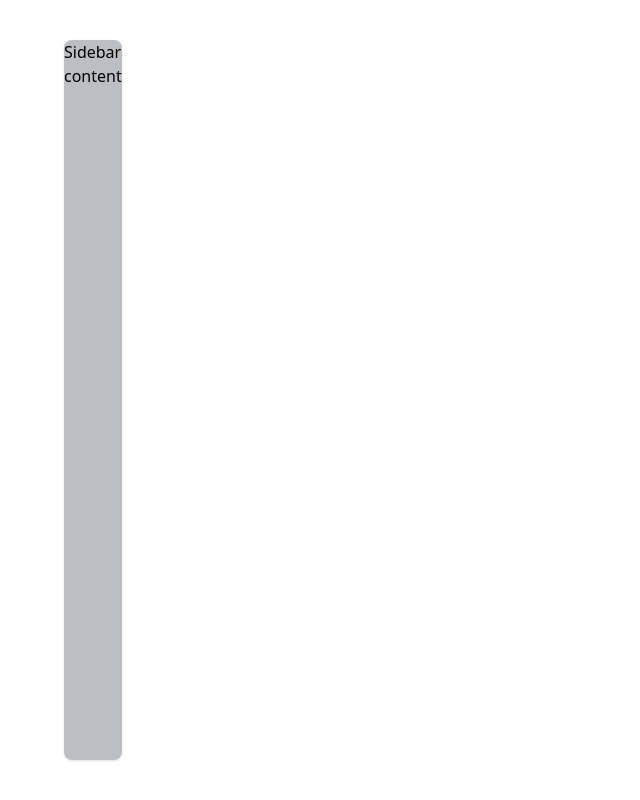
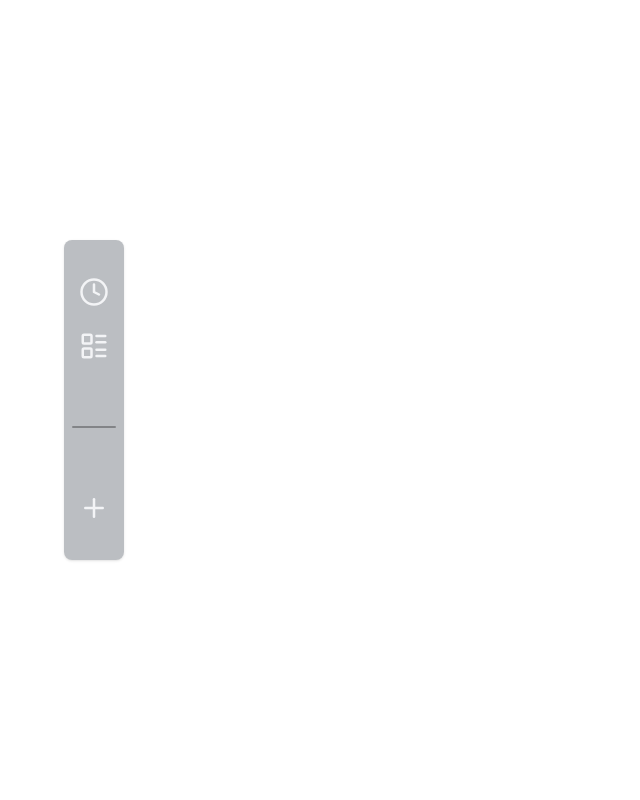
Before and after one commit to RockyPHER/in_study, a React (Vite) app: page / in a window 1280 px wide. Shown: the whole page, without its empty margins (0-640 px from the left). Built offline with nearby package versions, Linux system fonts and the light colour scheme; the HTML template or start-up script is replaced by a standard one.

Commit message:
chore: add sidebar buttons

```diff
--- a/src/components/buttons/button.tsx
+++ /dev/null
@@ -1,11 +0,0 @@
-const Button = ({ children }: { children: React.ReactNode }) => {
-  return (
-    <div>
-      <button className="bg-gray-300 bg-opacity-40 active:bg-grey-600 active:bg-opacity-30 hover:bg-white hover:bg-opacity-50 px-3 py-1 rounded text-white">
-        {children}
-      </button>
-    </div>
-  );
-};
-
-export default Button;
--- /dev/null
+++ b/src/components/buttons/buttonSidebar.tsx
@@ -0,0 +1,13 @@
+import React from "react";
+
+const ButtonSBar = ({ children }: { children: React.ReactNode }) => {
+  return (
+    <div>
+      <button className="w-auto h-auto p-2 rounded-full text-gray-100 hover:bg-gray-500 hover:bg-opacity-35 hover:scale-105 active:bg-gray-600 active:bg-opacity-30 active:scale-95 transition-all">
+        {children}
+      </button>
+    </div>
+  );
+};
+
+export default ButtonSBar;
--- a/src/components/buttons/pause.tsx
+++ /dev/null
@@ -1,11 +0,0 @@
-import Button from "./button";
-
-const PauseButton = () => {
-  return (
-    <div>
-      <Button>Pause</Button>
-    </div>
-  );
-};
-
-export default PauseButton;
--- a/src/components/buttons/start.tsx
+++ /dev/null
@@ -1,11 +0,0 @@
-import Button from "./button";
-
-const StartButton = () => {
-  return (
-    <div>
-      <Button>Start</Button>
-    </div>
-  );
-};
-
-export default StartButton;
--- a/src/components/buttons/stop.tsx
+++ /dev/null
@@ -1,11 +0,0 @@
-import Button from "./button";
-
-const StopButton = () => {
-  return (
-    <div>
-      <Button>Stop</Button>
-    </div>
-  );
-};
-
-export default StopButton;
--- a/src/components/containers/buttonContainer.tsx
+++ b/src/components/containers/buttonContainer.tsx
@@ -1,6 +1,6 @@
 const ButtonContainer = ({ children }: { children: React.ReactNode }) => {
   return (
-    <div className="w-min bg-black bg-opacity-30 rounded flex p-10 gap-3">
+    <div className="bg-black bg-opacity-30 rounded flex p-10 gap-3">
       {children}
     </div>
   );
--- a/src/components/containers/sidebar.tsx
+++ b/src/components/containers/sidebar.tsx
@@ -1,8 +1,25 @@
+import { Clock, LayoutList, Plus } from "lucide-react";
+import ButtonSBar from "../buttons/buttonSidebar";
+
 const Sidebar = () => {
   return (
-    <div className="w-auto h-[90%] absolute top-1/2 left-[5%] -translate-y-1/2 flex flex-col rounded-lg bg-gray-800 bg-opacity-30 backdrop-blur-sm shadow">
-      <h1>Sidebar</h1>
-      <div>content</div>
+    <div className="w-[60px] h-[40%] absolute top-1/2 left-[5%] -translate-y-1/2 flex flex-col gap-10 justify-center items-center rounded-lg bg-gray-800 bg-opacity-30 backdrop-blur-sm shadow">
+      <div className="w-full h-full py-3 px-2 relative flex flex-col justify-evenly items-center gap-10 ">
+        <div className="flex flex-col justify-center items-center gap-2">
+          <ButtonSBar>
+            <Clock size={30} />
+          </ButtonSBar>
+          <ButtonSBar>
+            <LayoutList size={30} />
+          </ButtonSBar>
+        </div>
+        <div className="w-full h-[2px] rounded bg-black opacity-30"></div>
+        <div className="flex flex-col justify-center items-center">
+          <ButtonSBar>
+            <Plus size={30} />
+          </ButtonSBar>
+        </div>
+      </div>
     </div>
   );
 };
```
Also changed, not shown: src/components/buttons/audioPlay.tsx (deleted).
